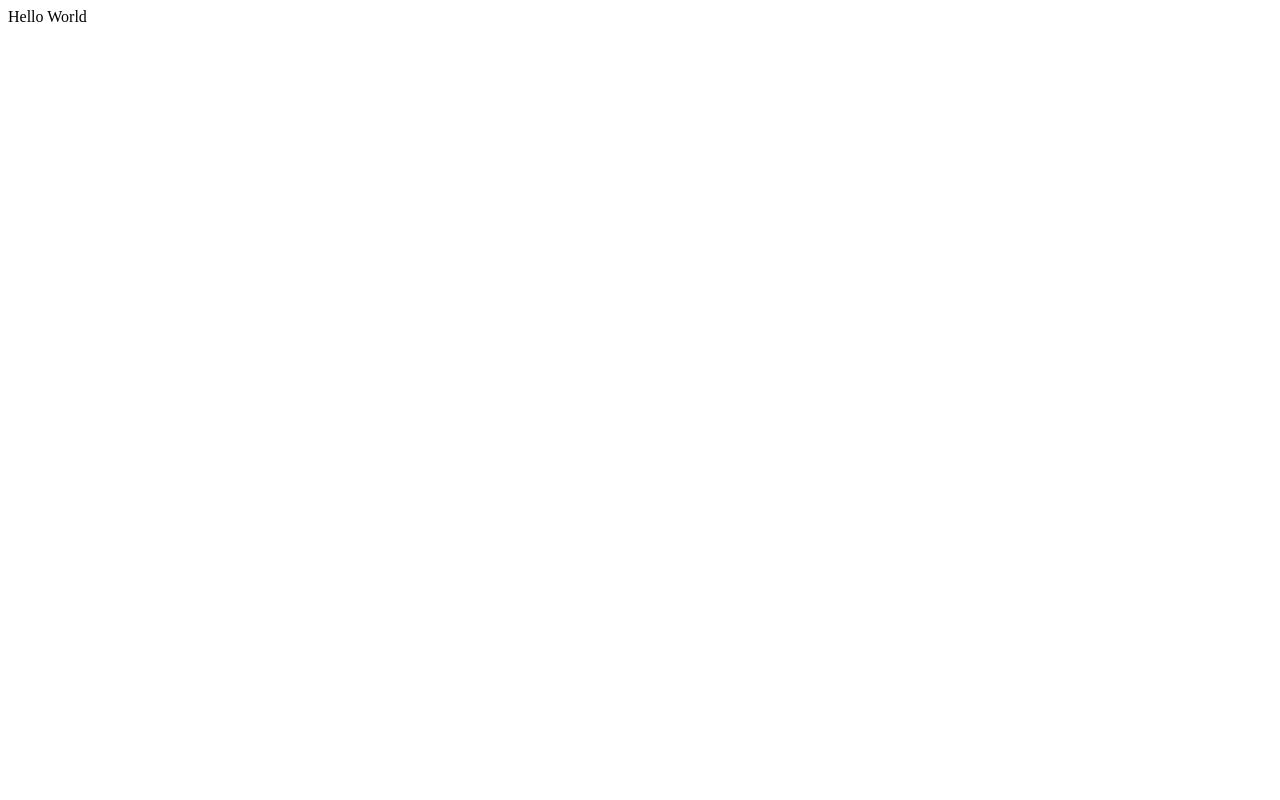
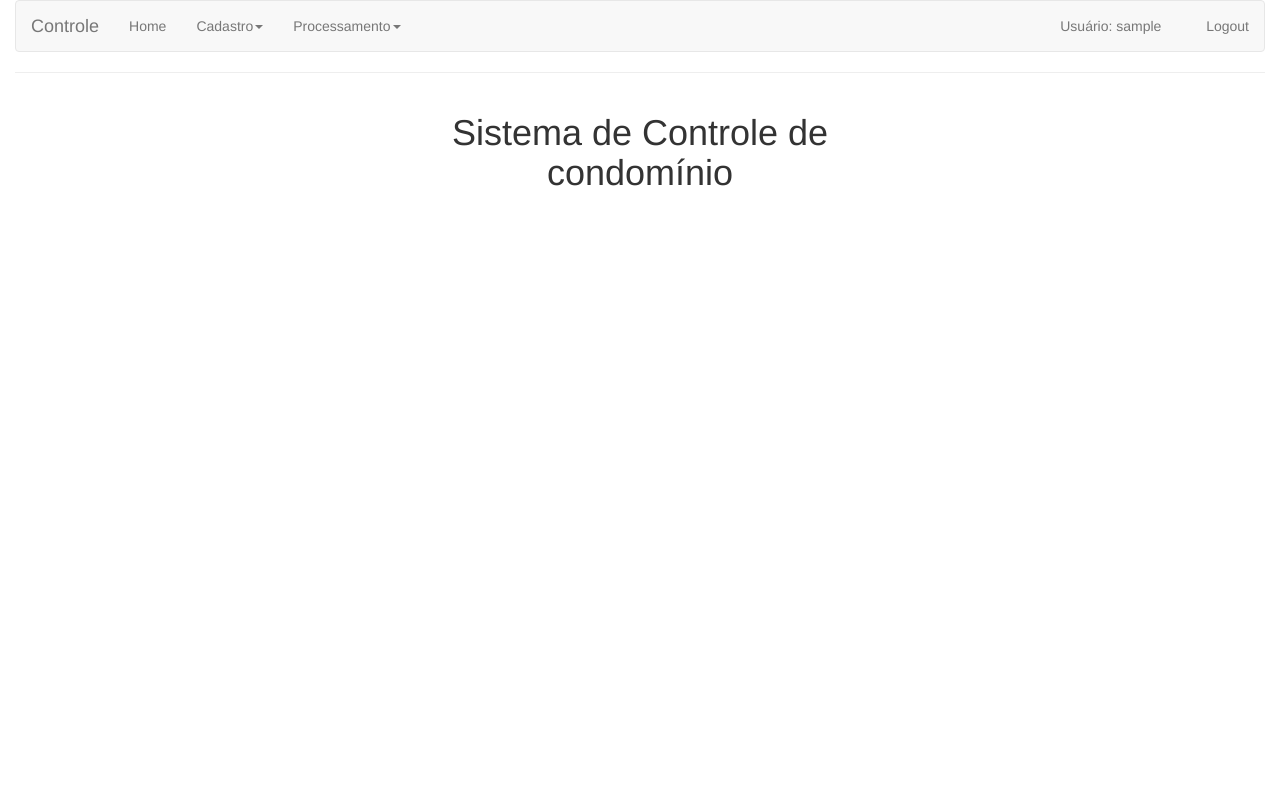
Before and after one commit to dalraf/controlecondominio, a Django app: page /controle/ in a window 1280 px wide. Before the commit the page is almost empty. Run offline with Django 3.2, Linux system fonts and the light colour scheme; the visitor is signed in with stand-in values (Sample User, id 1); some libraries are stand-ins or nearby versions; some web fonts are replaced.

Commit message:
Correção do sistema de login

```diff
--- a/condominio/settings.py
+++ b/condominio/settings.py
@@ -126,7 +126,7 @@ MEDIA_URL = '/media/'
 
 LOGIN_URL = '/controle/login/'
 LOGOUT_URL = '/controle/logout/'
-LOGOUT_REDIRECT_URL = '/controle/login/'
+LOGOUT_REDIRECT_URL = '/controle/'
 SESSION_EXPIRE_AT_BROWSER_CLOSE = True
 
 django_heroku.settings(locals())
--- a/controlecondominio/templates/base.html
+++ b/controlecondominio/templates/base.html
@@ -57,8 +57,8 @@
                     </li>
                     <li class="dropdown"><a class="dropdown-toggle" data-toggle="dropdown" href="#">Processamento<span class="caret"></span></a>
                         <ul class="dropdown-menu">
-                            <li><a href="{% url 'listarsisbrcsv' %}">Importação SISBR</a></li>
-                            <li><a href="{% url 'sisbrprocessalist' %}">Erros de importação</a></li>
+                            <li><a href="">Importação SISBR</a></li>
+                            <li><a href="">Erros de importação</a></li>
                         </ul>
                     </li>
                 </ul>
--- /dev/null
+++ b/controlecondominio/templates/index.html
@@ -0,0 +1,11 @@
+{% extends 'base.html' %} {% block content %}
+<div class="row">
+    <div class="col-md-4">
+    </div>
+    <div class="col-md-4">
+        <h1 class="text-center">Sistema de Controle de condomínio</h1>
+    </div>
+    <div class="col-md-4">
+    </div>
+</div>
+{% endblock content %}
--- a/controlecondominio/urls.py
+++ b/controlecondominio/urls.py
@@ -4,6 +4,6 @@ from django.contrib.auth import views as auth_views
 
 urlpatterns = [
     path('', index, name='index'),
-    path('login/', auth_views.LoginView.as_view(template_name='login.html')),
-    path('logout/', auth_views.LogoutView.as_view()),
+    path('login/', auth_views.LoginView.as_view(template_name='login.html'), name='login'),
+    path('logout/', auth_views.LogoutView.as_view(), name='logout'),
 ]
--- a/controlecondominio/views.py
+++ b/controlecondominio/views.py
@@ -9,5 +9,4 @@ from django.contrib.auth.decorators import login_required
 
 @login_required
 def index(request):
-    html = "<html><body>Hello World</body></html>"
-    return HttpResponse(html)
+    return render(request, 'index.html',)
```
